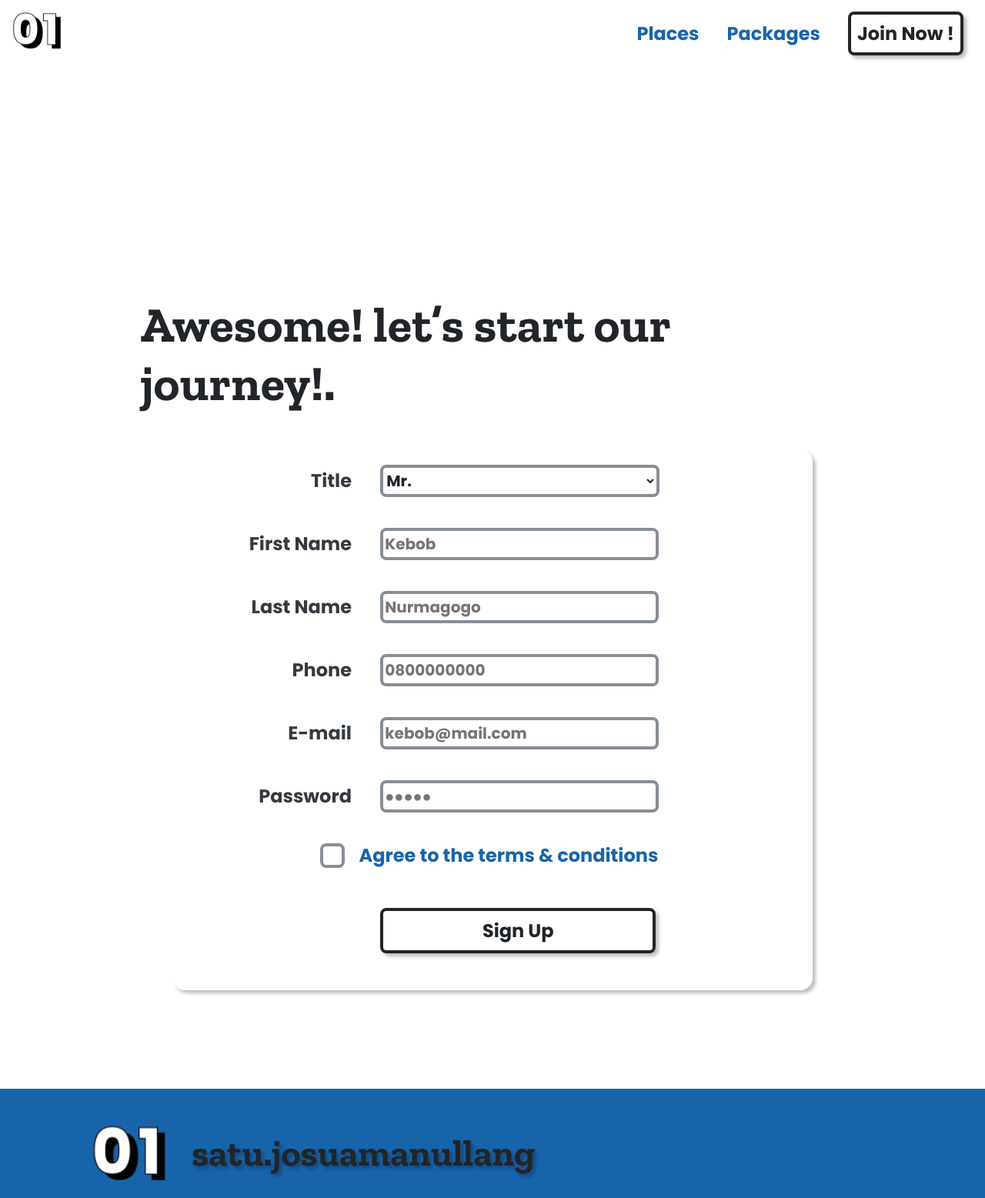
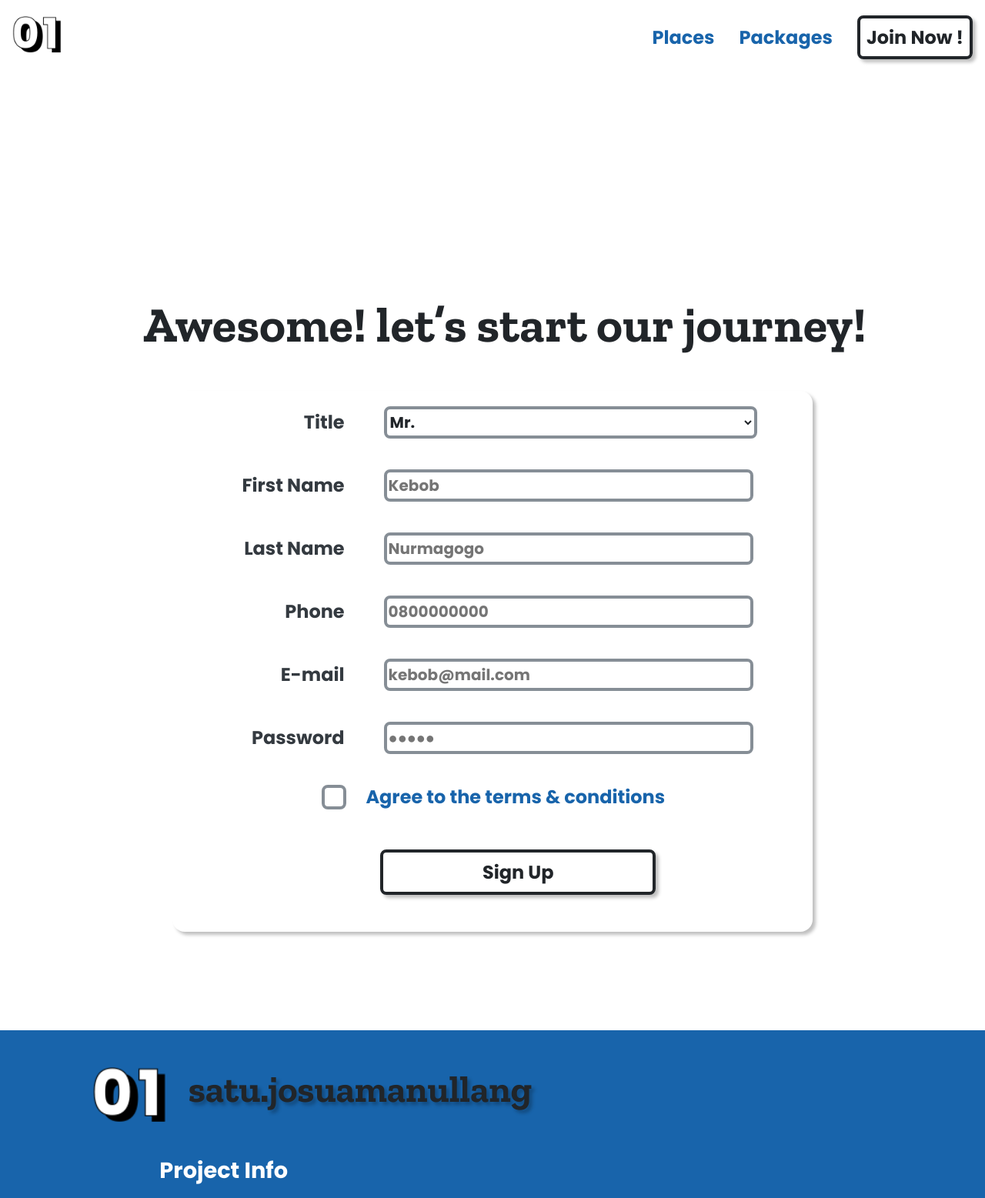
Before and after one commit to 7osua/satu, a plain HTML site: page registration/registration.html in a window 1280 px wide. Shown: the top 1557 px of the page at 77% size. Drawn offline with nearby package versions, Linux system fonts and the light colour scheme.

Commit message:
UPDATE LAYOUT WITH GRID+FLEXBOX

```diff
--- a/global.css
+++ b/global.css
@@ -119,6 +119,7 @@ p {
     font-family: 'Poppins', sans-serif;
 }
 
+
 .navigations {
     position: fixed;
     z-index: 2;
@@ -134,9 +135,16 @@ p {
         height: 6rem;
     }
 
-    @supports (display: grid) {
-        .navigation {
+    @supports (display: grid) and (display:flex) {
+        .navigations {
             grid-area: nav;
+        }
+
+        .navigations
+        {
+            display: flex;
+            align-items: center;
+            justify-content: space-between;
         }
     }
 }
@@ -159,6 +167,15 @@ p {
     top: 14%;
     list-style: none;
     height: 30%;
+}
+
+@supports (display:flex){
+    .mobile-navigation-links{
+        display: flex;
+        flex-flow: column;
+        justify-content: center;
+        align-items: flex-start;
+    }
 }
 
 .mobile-navigation-link {
@@ -245,6 +262,7 @@ p {
     list-style: none;
 }
 
+
 @media (min-width: 48rem) {
     .toggle-button {
         display: none;
@@ -257,6 +275,14 @@ p {
         margin: 0;
         width: calc(100% - 6rem);
         text-align: right;
+    }
+
+    @supports (display:flex){
+        .navigation-links{
+            display: flex;
+            justify-content: flex-end;
+            justify-items: center;
+        }
     }
 }
 
@@ -296,6 +322,7 @@ button,
 
 #join-cta:hover,
 #join-cta:active button:hover,
+button:hover,
 button:active {
     background-color: #a5d8ff;
 }
@@ -345,6 +372,15 @@ main {
     margin: 8rem 0 0 0;
 }
 
+@supports (display:flex){
+    .footers{
+        display: flex;
+        flex-flow: column;
+        align-items: center;
+        justify-content: center;
+    }
+}
+
 @media (min-width: 48rem) {
     .footers {
         padding: 3rem 1rem;
@@ -382,6 +418,16 @@ main {
     }
 }
 
+@supports (display:flex){
+    .footer-head-link {
+        display:flex;
+    }
+    .footer-links{
+        display:flex;
+        flex-flow:column
+    }
+}
+
 .footer-head-link {
     max-height: 3.25rem;
     text-decoration: none;
@@ -393,6 +439,16 @@ main {
     width: 3.25rem;
     margin: 0;
     margin-right: calc(2% + 0.5rem);
+}
+
+@supports (display:flex){
+    .footer-head-link > img,
+    .footer-head-link > h1{
+        display: block;
+        flex-wrap: nowrap;
+        justify-content: center;
+        align-items: center;
+    }
 }
 
 @media (min-width: 48rem) {
--- a/global.js
+++ b/global.js
@@ -29,6 +29,7 @@ for (var i = 0; i < selectPackage.length; i++) {
         }, 200);
     });
 }
+
 toggleButton.addEventListener('click', function () {
     backdrop.style.display = 'block';
     mobileNavigations.style.display = 'block';
@@ -45,7 +46,6 @@ if (modal) {
 
 function closeModal() {
     setTimeout(() => {
-        modal.classList.remove('open');
         backdrop.classList.remove('open');
         if (mobileNavigations) {
             mobileNavigations.classList.remove('open');
@@ -53,6 +53,7 @@ function closeModal() {
     }, 200);
 
     if (modal) {
+        modal.classList.remove('open');
         modal.style.display = 'none';
     }
     mobileNavigations.style.display = 'none';
--- a/packages/index.css
+++ b/packages/index.css
@@ -1,9 +1,26 @@
+@supports (display: flex) {
+    .contents {
+        display: flex;
+        flex-direction: column;
+        justify-content: center;
+        align-items: stretch;
+    }
+}
 .package-detail {
     width: 80%;
     padding: 2rem;
     margin: 30% auto 0;
     border-radius: 8px;
     box-shadow: 4px 4px 4px rgba(0, 0, 0, 0.25);
+}
+
+@supports (display: flex) {
+    .package-detail {
+        display: flex;
+        flex-direction: column;
+        justify-content: space-between;
+        align-content: center;
+    }
 }
 
 @media (min-width: 48rem) {
@@ -109,6 +126,15 @@
     margin: 0;
 }
 
+@supports (display: flex) {
+    .detail-include {
+        display: flex;
+        flex-direction: column;
+        justify-content: space-between;
+        flex-wrap: nowrap;
+    }
+}
+
 .detail-includes,
 .detail-applies {
     margin: 1rem auto 0;
@@ -123,7 +149,7 @@
         width: 35%;
     }
 
-    .detail-applies > p.detail-text{
+    .detail-applies > p.detail-text {
         width: 100%;
         display: block;
     }
--- a/registration/index.css
+++ b/registration/index.css
@@ -6,8 +6,10 @@
 
 .registration-title {
     font-size: 2rem;
-    width: 75%;
-    margin: 2rem auto 2rem;
+    letter-spacing: 0.25px;
+    width: 100%;
+    text-align: center;
+    margin: 7rem auto 2rem;
     color: #212529;
 }
 
@@ -20,6 +22,17 @@ form {
     margin: 1rem auto 0;
 }
 
+@supports (display: grid) {
+    .input-group {
+        display: grid;
+        grid-template-columns: 28% 1fr;
+        grid-template-rows: minmax(1rem, auto);
+        grid-gap: 5%;
+        align-items: center;
+        justify-content: center;
+    }
+}
+
 div.input-group:nth-of-type(7) {
     position: relative;
     left: 12.5%;
@@ -29,6 +42,19 @@ div.input-group:nth-of-type(7) {
 @media (orientation: landscape) {
     div.input-group:nth-of-type(7) {
         width: 88%;
+    }
+}
+
+@supports (display: grid) {
+    div.input-group:nth-of-type(7) {
+        right: 0;
+        left: 0;
+        width: 100%;
+    }
+
+    div.input-group:nth-of-type(7) > input[type='checkbox'] {
+        /* position: static; */
+        justify-self: end;
     }
 }
 
@@ -64,6 +90,13 @@ label[for='agree'] {
     position: relative;
     left: 12%;
     width: 68%;
+}
+
+@supports (display: grid) {
+    label[for='agree'] {
+        width: 100%;
+        left: 0;
+    }
 }
 
 input {
@@ -102,6 +135,11 @@ select.user-select {
     -moz-appearance: none;
 }
 
+@supports (display: grid) {
+    .input-group > input[type='checkbox'] {
+    }
+}
+
 .input-group > input[type='checkbox']:checked {
     border-color: #212529;
     background-color: #1864ab;
@@ -124,6 +162,17 @@ select.user-select {
     border-color: #212529;
 }
 
+@supports (display: grid) {
+    input {
+        max-width: 85%;
+        width: 100%;
+    }
+
+    select.user-select {
+        max-width: 87%;
+        width: 100%;
+    }
+}
 form > #join-cta {
     font-family: 'Poppins', sans-serif;
     font-size: 1rem;
@@ -141,8 +190,7 @@ form > #join-cta {
     .registration-title {
         font-size: 4rem;
         letter-spacing: 0.5px;
-        width: 88%;
-        margin: 6rem auto 2rem;
+        margin: 6rem 1rem 2rem;
     }
 
     form {
@@ -177,6 +225,13 @@ form > #join-cta {
         width: 78%;
     }
 
+    @supports (display: grid) {
+        label[for='agree'] {
+            width: 100%;
+            left: 2%;
+        }
+    }
+
     input {
         max-width: 42%;
         width: 100%;
@@ -190,6 +245,16 @@ form > #join-cta {
         height: 2.6rem;
         font-size: 1.25rem;
         border-width: 4px;
+    }
+
+    @supports (display: grid) {
+        input {
+            max-width: 84%;
+        }
+
+        select.user-select {
+            width: 100%;
+        }
     }
 
     .input-group > input[type='checkbox'] {
--- a/registration/registration.html
+++ b/registration/registration.html
@@ -72,7 +72,7 @@
     <main class="contents">
         <section class="registrations">
             <h1 class="registration-title">
-                Awesome! let’s start our journey!.
+                Awesome! let’s start our journey!
             </h1>
 
             <form>
@@ -141,7 +141,7 @@
 
         <ul class="footer-links">
             <li class="footer-link">
-                <a href="#">Project Info</a>
+                <a href="https://github.com/7osua/satu">Project Info</a>
             </li>
             <li class="footer-link">
                 <a href="#">More Project</a>
```
Also changed, not shown: index.css (+60 -4 lines), index.html (+1 -1 lines), packages/packages.html (+1 -1 lines), places/index.css (+50 -10 lines), places/places.html (+1 -1 lines), 1 other file.
